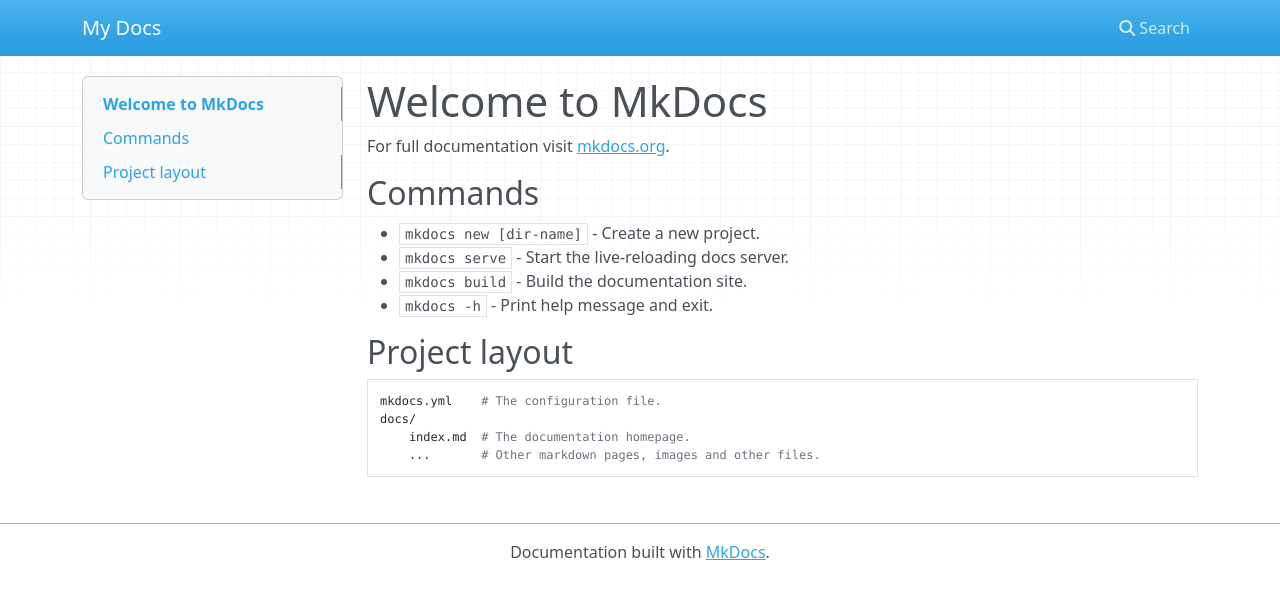
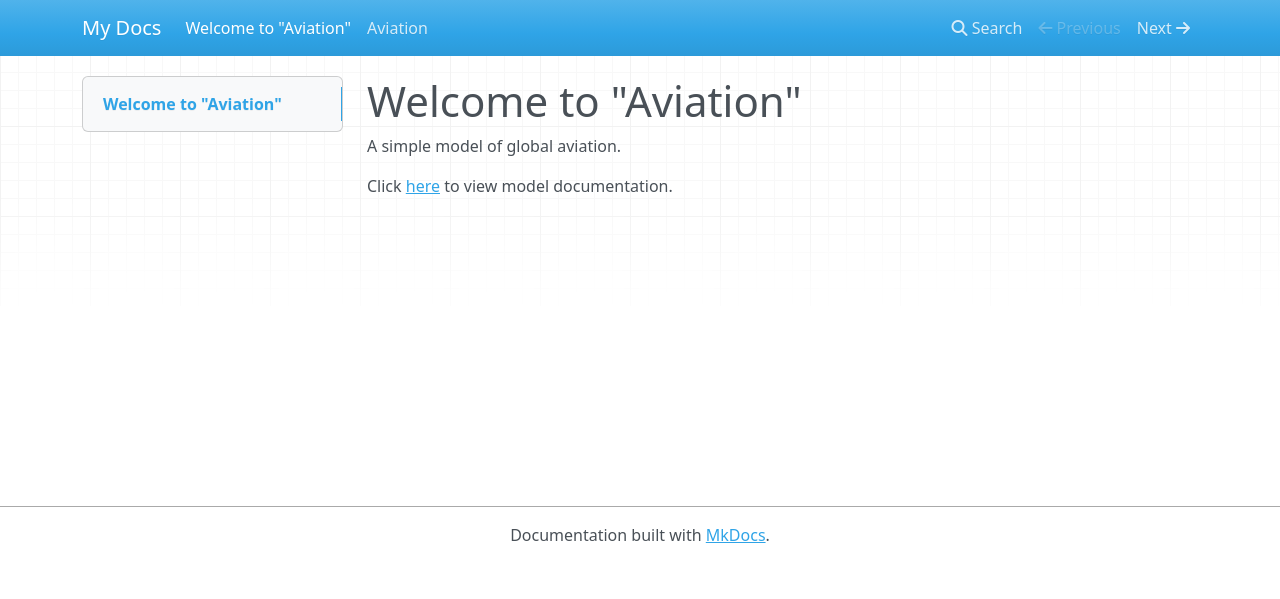
Before and after one commit to brocksam/aviation, an MkDocs documentation site: the page built from docs/index.md, in a window 1280 px wide. Shown: the top 599 px of the page. Built offline with MkDocs 1.6.1, drawn with Linux system fonts in a browser that asks for light colours; nearby versions of some CDN libraries.

Commit message:
Refactor model documentation to `docs/` directory

```diff
--- a/docs/index.md
+++ b/docs/index.md
@@ -1,17 +1,5 @@
-# Welcome to MkDocs
+# Welcome to "Aviation"
 
-For full documentation visit [mkdocs.org](https://www.mkdocs.org).
+A simple model of global aviation.
 
-## Commands
-
-* `mkdocs new [dir-name]` - Create a new project.
-* `mkdocs serve` - Start the live-reloading docs server.
-* `mkdocs build` - Build the documentation site.
-* `mkdocs -h` - Print help message and exit.
-
-## Project layout
-
-    mkdocs.yml    # The configuration file.
-    docs/
-        index.md  # The documentation homepage.
-        ...       # Other markdown pages, images and other files.
+Click [here](./aviation.md) to view model documentation.
```
Also changed, not shown: README.md (+0 -28 lines), docs/aviation.md (added, +27 -0 lines).
